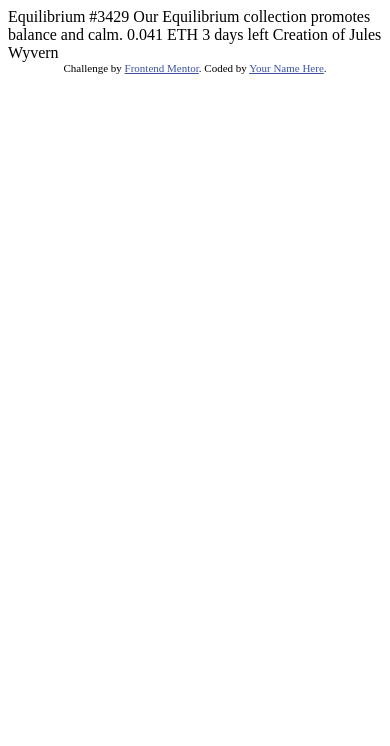
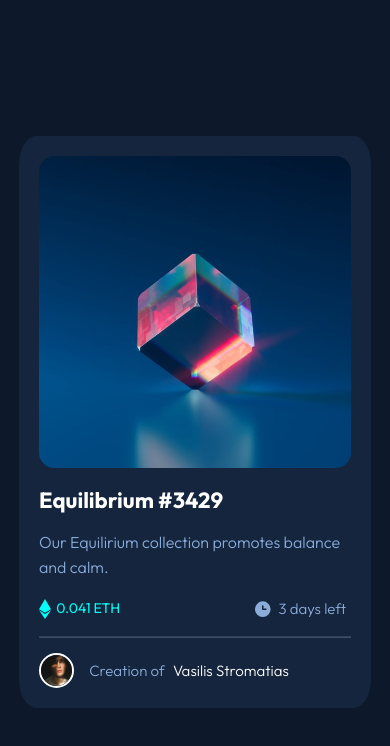
Before and after one commit to VasilisStromatias/nft-card, a plain HTML site: page index.html in a window 390 px wide. Drawn offline with Linux system fonts and the light colour scheme.

Commit message:
mobile design without a tags

```diff
--- a/index.html
+++ b/index.html
@@ -1,33 +1,40 @@
 <!DOCTYPE html>
 <html lang="en">
-<head>
-  <meta charset="UTF-8">
-  <meta name="viewport" content="width=device-width, initial-scale=1.0"> <!-- displays site properly based on user's device -->
-
-  <link rel="icon" type="image/png" sizes="32x32" href="./images/favicon-32x32.png">
-
-  <title>Frontend Mentor | NFT preview card component</title>
-
-  <!-- Feel free to remove these styles or customise in your own stylesheet 👍 -->
-  <style>
-    .attribution { font-size: 11px; text-align: center; }
-    .attribution a { color: hsl(228, 45%, 44%); }
-  </style>
-</head>
-<body>
-
-  Equilibrium #3429
-
-  Our Equilibrium collection promotes balance and calm.
-
-  0.041 ETH
-  3 days left
-
-  Creation of Jules Wyvern
-
-  <div class="attribution">
-    Challenge by <a href="https://www.frontendmentor.io?ref=challenge" target="_blank">Frontend Mentor</a>.
-    Coded by <a href="#">Your Name Here</a>.
-  </div>
-</body>
+  <head>
+    <meta charset="UTF-8" />
+    <meta http-equiv="X-UA-Compatible" content="IE=edge" />
+    <meta name="viewport" content="width=device-width, initial-scale=1.0" />
+    <title>NFT Card</title>
+    <link rel="stylesheet" href="/styles.css" />
+  </head>
+  <body>
+    <div class="container">
+      <div class="card-container">
+        <img
+          class="main-image"
+          src="./images/image-equilibrium.jpg"
+          alt="eth"
+        />
+        <h1>Equilibrium #3429</h1>
+        <p>Our Equilirium collection promotes balance and calm.</p>
+        <div class="section">
+          <div class="eth">
+            <img src="./images/icon-ethereum.svg" alt="" />
+            <p>0.041 ETH</p>
+          </div>
+          <div class="days-left">
+            <img src="./images/icon-clock.svg" alt="" />
+            <p>3 days left</p>
+          </div>
+        </div>
+        <hr class="line" />
+        <div class="creator">
+          <div class="creator-inner">
+            <img src="./images/image-avatar.png" alt="" />
+            <p>Creation of <span>Vasilis Stromatias</span></p>
+          </div>
+        </div>
+      </div>
+    </div>
+  </body>
 </html>
--- /dev/null
+++ b/styles.css
@@ -0,0 +1,119 @@
+@import url('https://fonts.googleapis.com/css2?family=Outfit:wght@300;400;700&display=swap');
+
+/* font-family: 'Outfit', sans-serif; */
+
+/* ### Primary
+
+- Soft blue: hsl(215, 51%, 70%)
+- Cyan: hsl(178, 100%, 50%)
+
+### Neutral
+
+- Very dark blue (main BG): hsl(217, 54%, 11%)
+- Very dark blue (card BG): hsl(216, 50%, 16%)
+- Very dark blue (line): hsl(215, 32%, 27%)
+- White: hsl(0, 0%, 100%) */
+
+body {
+  font-family: 'Outfit', sans-serif;
+  margin: 0;
+  background-color: hsl(217, 54%, 11%);
+}
+
+.container {
+  height: 100vh;
+  display: flex;
+  flex-direction: column;
+  justify-content: center;
+  align-items: center;
+}
+
+.card-container {
+  width: 80%;
+  padding: 20px;
+  margin: 0 auto;
+  border-radius: 5%;
+  background-color: hsl(216, 50%, 16%);
+}
+
+.main-image {
+  width: 100%;
+  border-radius: 5%;
+}
+
+h1 {
+  color: hsl(0, 0%, 100%);
+  font-size: 22px;
+  font-weight: 700;
+}
+
+p {
+  color: hsl(215, 51%, 70%);
+  font-size: 16px;
+  line-height: 25px;
+  font-weight: 300;
+}
+
+.section {
+  display: flex;
+  justify-content: space-between;
+}
+
+.section img {
+  height: 20px;
+}
+
+.eth {
+  display: flex;
+  flex-direction: row;
+
+  align-items: center;
+}
+
+.eth p {
+  margin: 0 5px;
+  color: hsl(178, 100%, 50%);
+  font-weight: 500;
+  font-size: 14px;
+}
+
+.days-left {
+  display: flex;
+  flex-direction: row;
+  align-items: center;
+}
+
+.days-left p {
+  margin: 0 5px;
+  font-size: 15px;
+}
+
+hr {
+  margin: 15px 0;
+  border-top: 1px solid hsl(215, 51%, 70%);
+  opacity: 20%;
+}
+
+.creator-inner {
+  display: flex;
+  flex-direction: row;
+  justify-content: start;
+  align-items: center;
+}
+
+.creator-inner img {
+  width: 10%;
+  height: 10%;
+  border: 2px solid white;
+  border-radius: 100%;
+}
+
+.creator-inner p {
+  margin: 0 0 0 15px;
+  font-size: 15px;
+}
+
+.creator-inner span {
+  color: hsl(0, 0%, 100%);
+  margin: 0 5px;
+}
```
